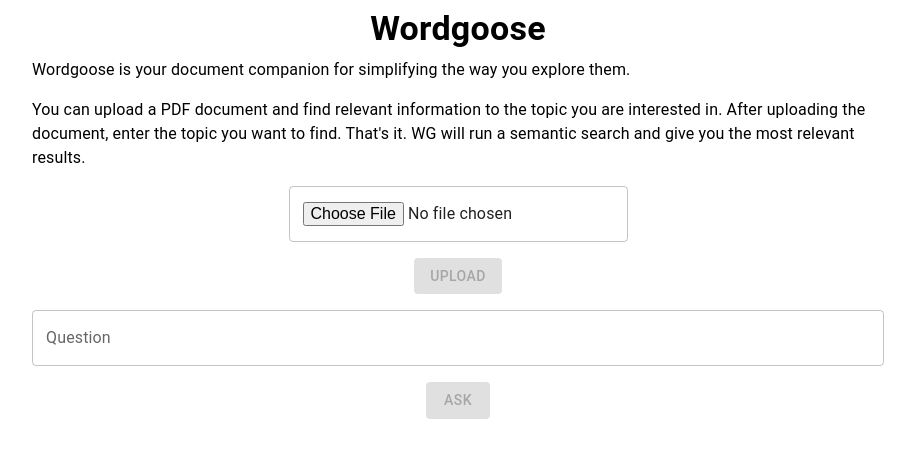
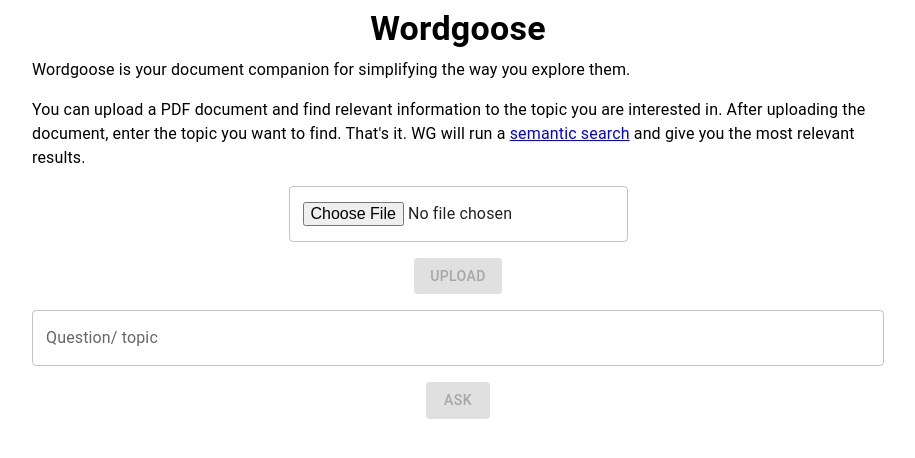
Before and after one commit to aawgit/semanticgoose, a React (Create React App) app in the folder ui/: page / in a window 1280 px wide. Shown: the top 458 px of the page, without its empty margins (182-1097 px from the left). Built offline with nearby package versions, Linux system fonts and the light colour scheme.

Commit message:
Updated CORS config 2

```diff
--- a/ui/src/App.js
+++ b/ui/src/App.js
@@ -106,7 +106,7 @@ function App() {
       </Typography>
       <Typography variant="body1" align="left" paragraph>
         You can upload a PDF document and find relevant information to the topic you are interested in.
-        After uploading the document, enter the topic you want to find. That's it. WG will run a semantic search and give you the most relevant results.
+        After uploading the document, enter the topic you want to find. That's it. WG will run a <a href="https://en.wikipedia.org/wiki/Semantic_search">semantic search</a> and give you the most relevant results.
       </Typography>
 
       <div style={{ textAlign: 'center', marginTop: '16px' }}>
@@ -140,7 +140,7 @@ function App() {
       <TextField
         fullWidth
         variant="outlined"
-        label="Question"
+        label="Question/ topic"
         value={inputText}
         onChange={handleInputChange}
         onKeyPress={(e) => e.key === 'Enter' && !isSubmitDisabled() && handleSubmit()}
```
Also changed, not shown: 1 other file (tests, documents, lock files or other folders).
